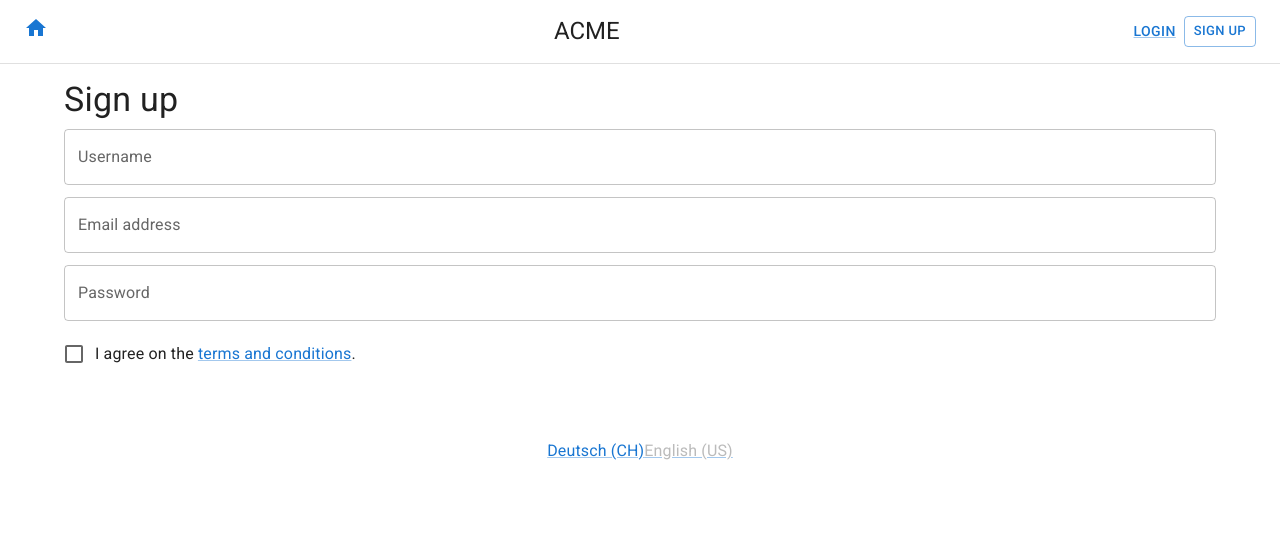
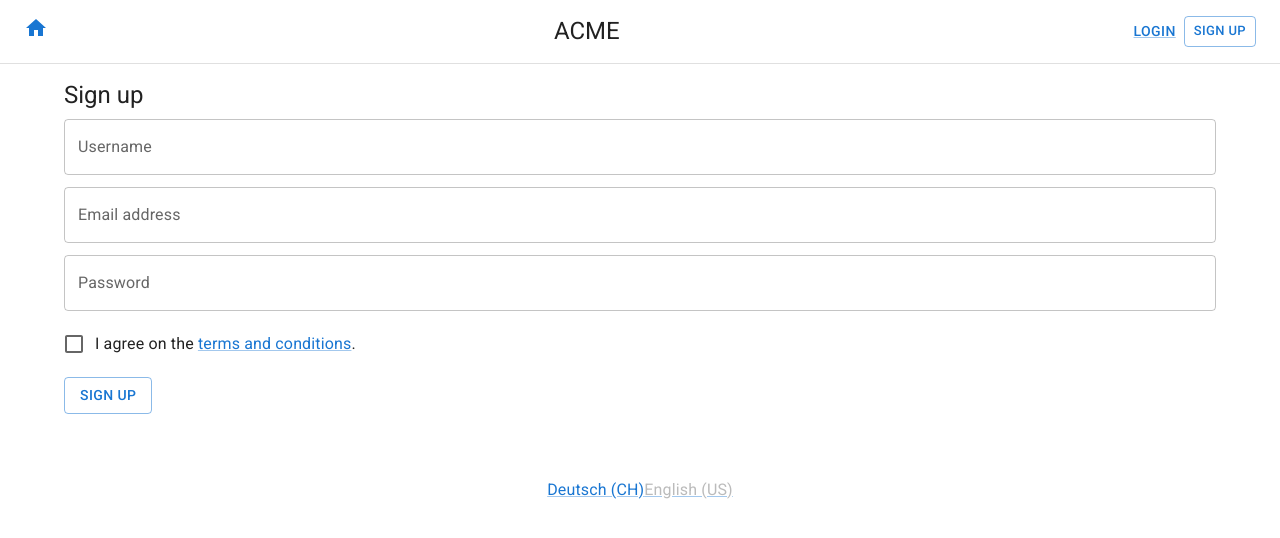
Before and after one commit to inkognitro/react-app-tutorial-code, a React app: page /auth/register in a window 1280 px wide. Shown: the top 538 px of the page. Built offline with nearby package versions, Linux system fonts and the light colour scheme.

Commit message:
provide registration form

```diff
--- a/src/components/translations/deCH.json
+++ b/src/components/translations/deCH.json
@@ -24,7 +24,8 @@
         "email": "E-Mail Adresse",
         "password": "Passwort",
         "agreeOnTermsAndConditions": "Ich bin mit den {{termsAndConditions}} einverstanden.",
-        "termsAndConditions": "AGB"
+        "termsAndConditions": "AGB",
+        "signUp": "Registrieren"
       }
   }
 }
--- a/src/components/translations/enUS.json
+++ b/src/components/translations/enUS.json
@@ -24,7 +24,8 @@
           "email": "Email address",
           "password": "Password",
           "agreeOnTermsAndConditions": "I agree on the {{termsAndConditions}}.",
-          "termsAndConditions": "terms and conditions"
+          "termsAndConditions": "terms and conditions",
+          "signUp": "Sign up"
       }
   }
 }
--- a/src/pages/auth/RegisterPage.tsx
+++ b/src/pages/auth/RegisterPage.tsx
@@ -2,6 +2,7 @@ import { FC, useState } from 'react';
 import { NavBarPage } from '@components/page-layout';
 import { useTranslator, T } from '@packages/core/i18n';
 import {
+    Button,
     Checkbox,
     CheckboxState,
     createCheckboxState,
@@ -59,6 +60,7 @@ const RegistrationForm: FC<RegistrationFormProps> = (props) => {
                 variant="outlined"
                 margin="dense"
                 fullWidth
+                name="username"
             />
             <TextField
                 label={t('pages.registerPage.email')}
@@ -69,6 +71,7 @@ const RegistrationForm: FC<RegistrationFormProps> = (props) => {
                 variant="outlined"
                 margin="dense"
                 fullWidth
+                name="email"
             />
             <TextField
                 label={t('pages.registerPage.password')}
@@ -78,6 +81,7 @@ const RegistrationForm: FC<RegistrationFormProps> = (props) => {
                 variant="outlined"
                 margin="dense"
                 fullWidth
+                name="password"
             />
             <Checkbox
                 label={termsAndConditionsLabel}
@@ -94,10 +98,13 @@ export const RegisterPage: FC = () => {
     const [registrationForm, setRegistrationForm] = useState(createRegistrationFormState());
     return (
         <NavBarPage title={t('pages.registerPage.title')}>
-            <Typography component="h1" variant="h4">
+            <Typography component="h1" variant="h5">
                 {t('pages.registerPage.title')}
             </Typography>
             <RegistrationForm data={registrationForm} onChangeData={(data) => setRegistrationForm(data)} />
+            <Button margin="dense" variant="outlined" color="primary">
+                {t('pages.registerPage.signUp')}
+            </Button>
         </NavBarPage>
     );
 };
```
